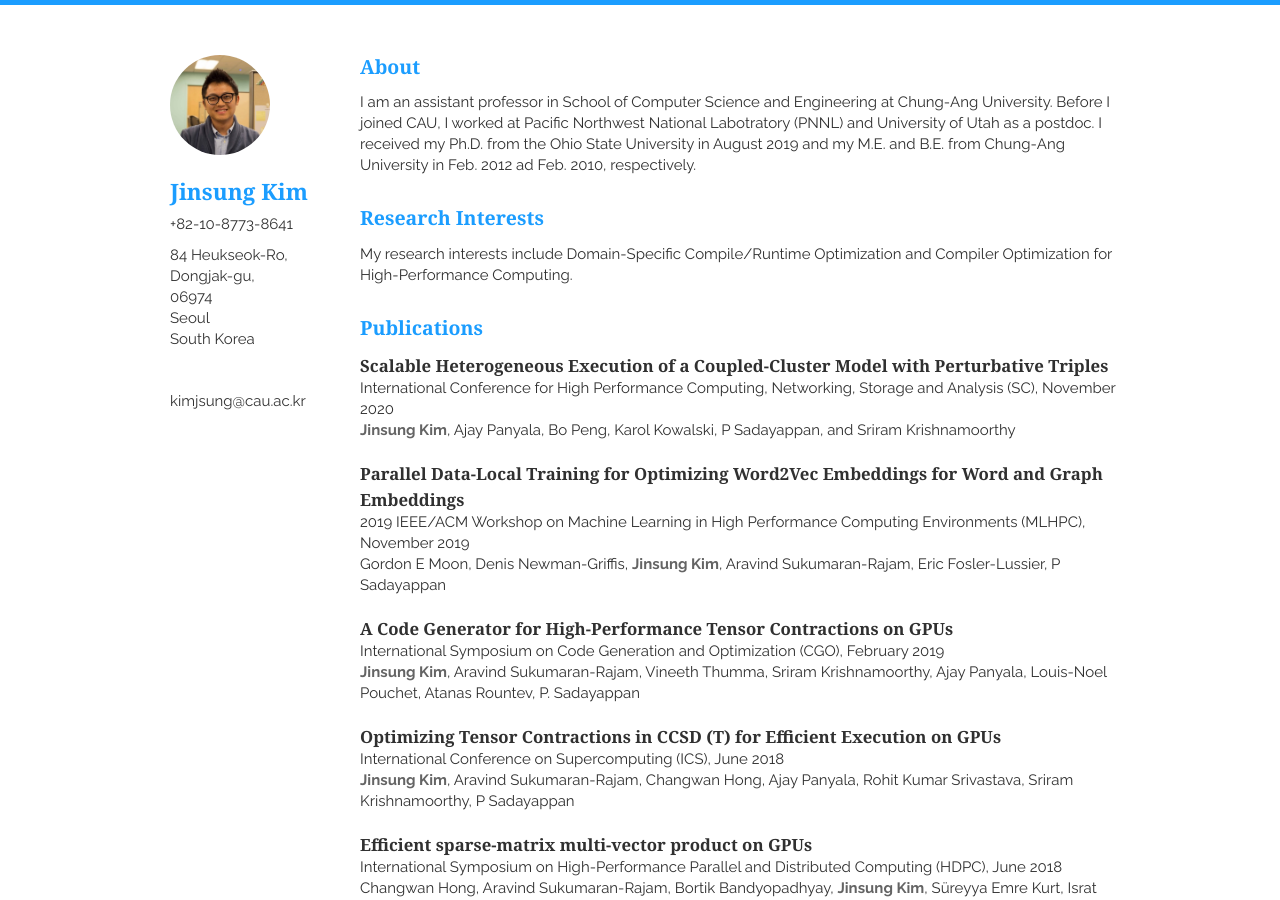
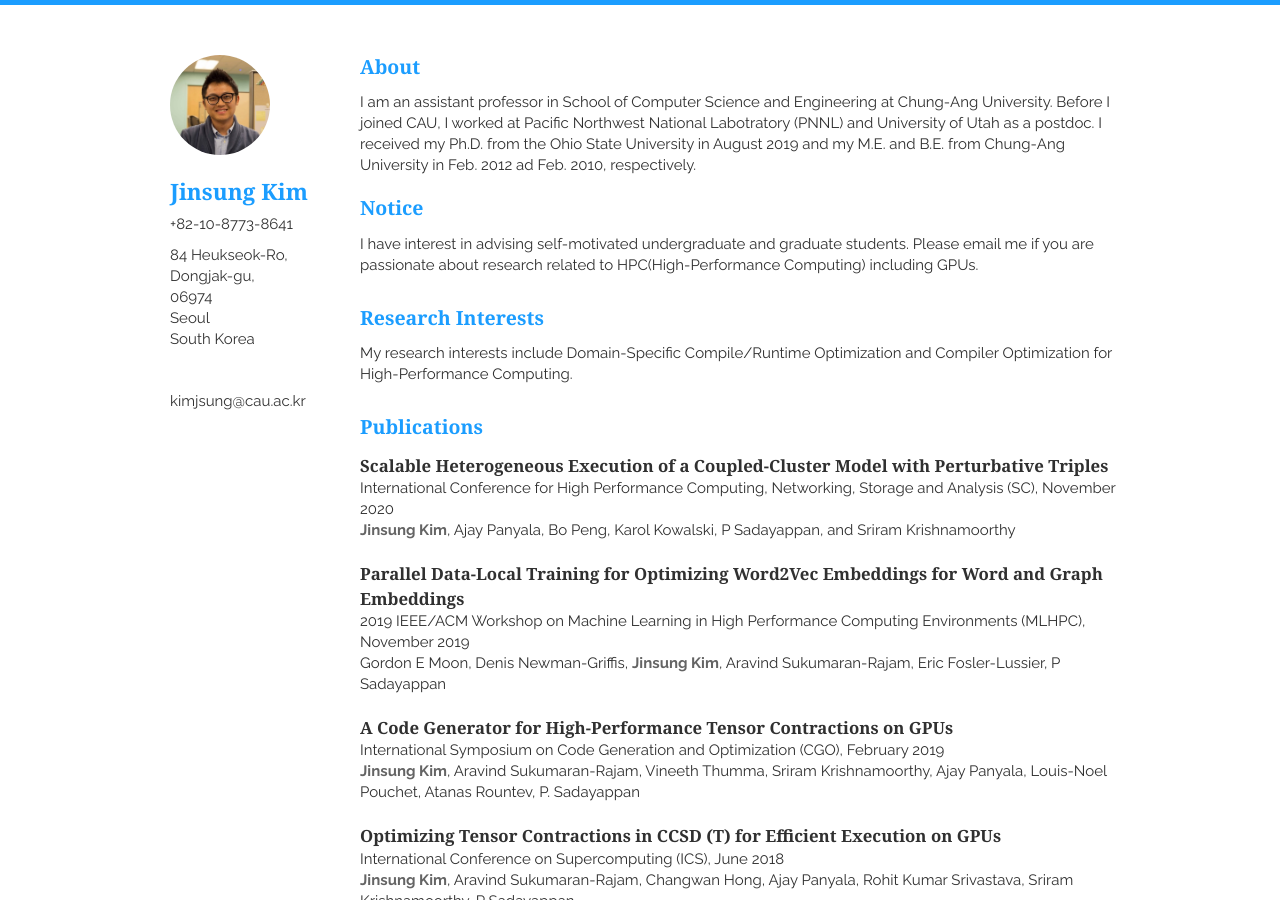
Before and after one commit to kimjsung/kimjsung.github.io, a Jekyll site: the page built from index.html, in a window 1280 px wide and 900 px high. Built offline with Jekyll 4.4.1, drawn with Linux system fonts in a browser that asks for light colours; nearby versions of some CDN libraries; the list of posts is cut into pages by our own code.

Commit message:
Update about.html

```diff
--- a/_includes/about.html
+++ b/_includes/about.html
@@ -7,4 +7,11 @@
             I received my Ph.D. from the Ohio State University in August 2019 and my M.E. and B.E. from Chung-Ang University in Feb. 2012 ad Feb. 2010, respectively.
         </p>
     </article>
+    <h1>Notice</h1>
+    <article>
+        <p>
+            I have interest in advising self-motivated undergraduate and graduate students.
+            Please email me if you are passionate about research related to HPC(High-Performance Computing) including GPUs.
+        </p>
+    </article>
 </section>
```
